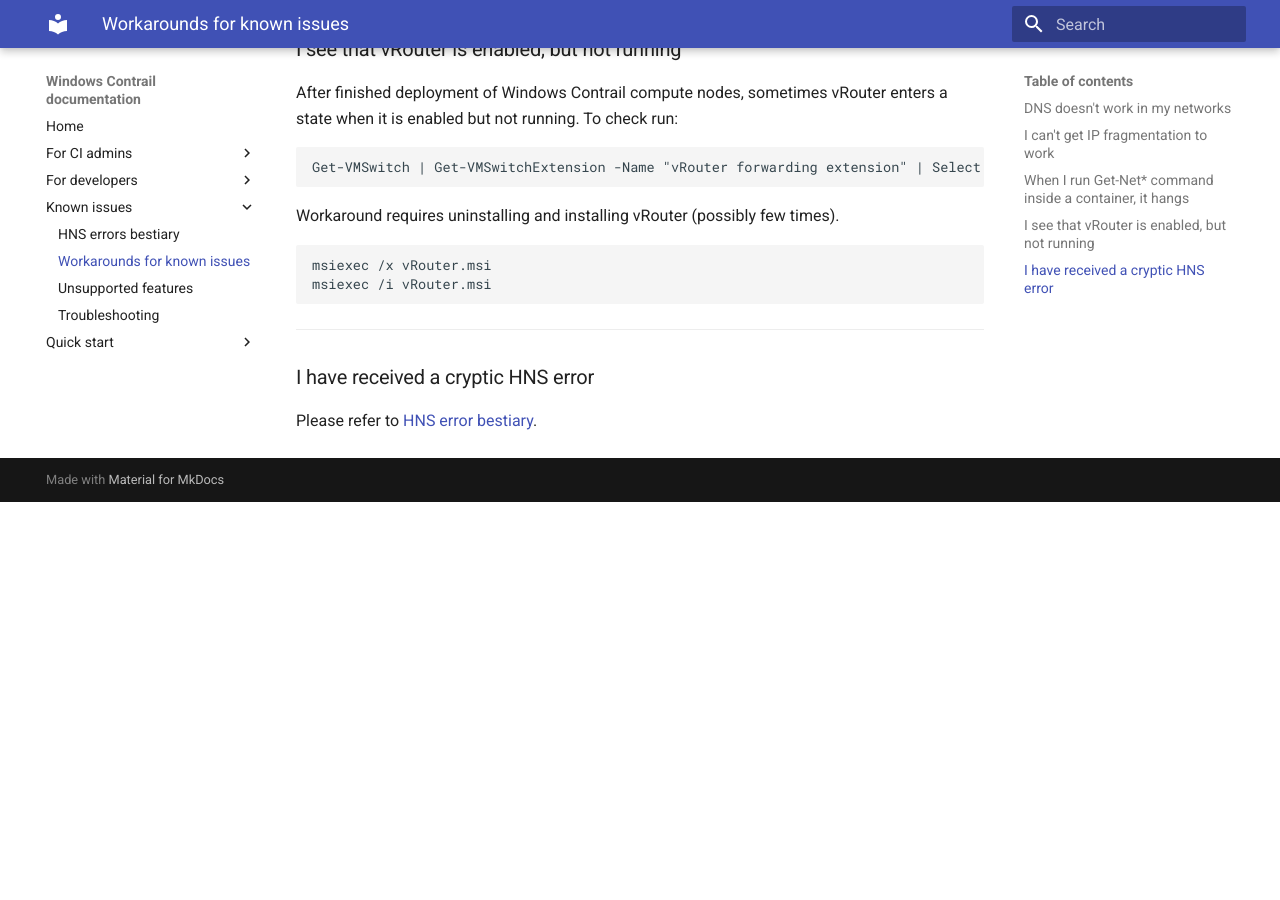
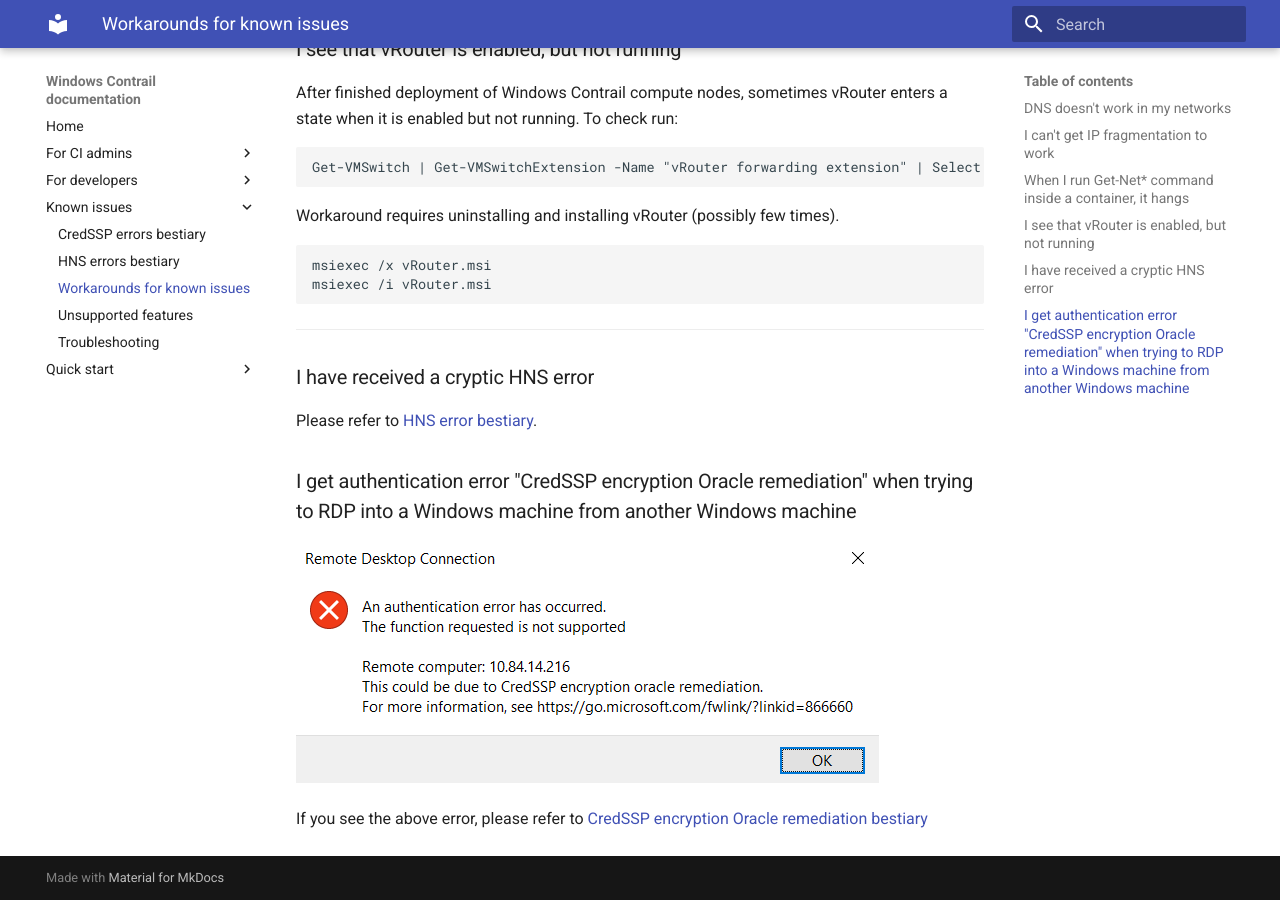
Before and after one commit to piotr-szuberski/contrail-windows-docs, an MkDocs documentation site: the page built from doc/Known_issues/Known_issues.md, in a window 1280 px wide and 900 px high, scrolled down 1236 px. Built offline with MkDocs 1.6.1 and Material for MkDocs 9.7.7, drawn with Linux system fonts in a browser that asks for light colours; before the commit the page ends 1738 px from its top, so only the background shows below that.

Commit message:
Add CredSSP Error fix (#98)
* Add CredSSP Error fix

Change-Id: Iaa75b59f4f56d1c8648de0454486f2a2ace62940

* updated as per comments

Change-Id: I56366229b875782fac9c2741b50c5ebd1b28d0b6

* fixed typo

Change-Id: Ib6de95b05fea3523965e951269293f3813df3931

```diff
--- a/doc/Known_issues/Known_issues.md
+++ b/doc/Known_issues/Known_issues.md
@@ -72,3 +72,9 @@ msiexec /i vRouter.msi
 ### I have received a cryptic HNS error
 
 Please refer to [HNS error bestiary](./HNS_error_bestiary.md).
+
+### I get authentication error "CredSSP encryption Oracle remediation" when trying to RDP into a Windows machine from another Windows machine
+
+![CredSSP encryption Oracle remediation](CredSSPError.png)
+
+If you see the above error, please refer to [CredSSP encryption Oracle remediation bestiary](CredSSP_error_bestiary.md)
```
Also changed, not shown: doc/Known_issues/CredSSP_error_bestiary.md (added, +46 -0 lines), doc/Known_issues/CredSSPError.png (added), doc/Known_issues/EncryptionOracleRemediationDlg.png (added), doc/Known_issues/LocalGroupPolicyEditor_EOR.png (added), doc/Known_issues/SystemProperties.png (added).
